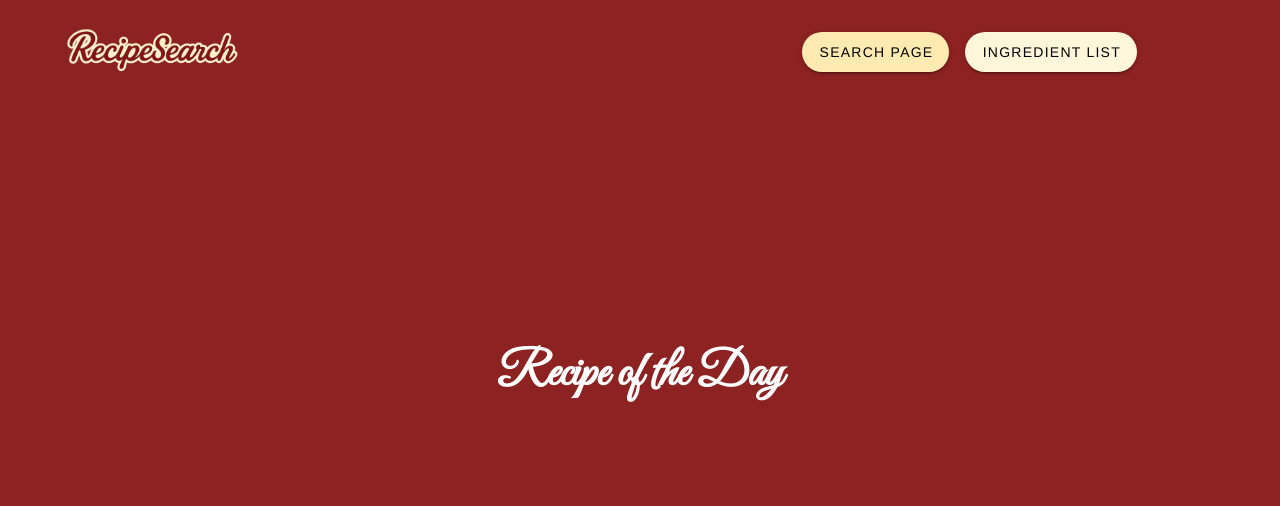
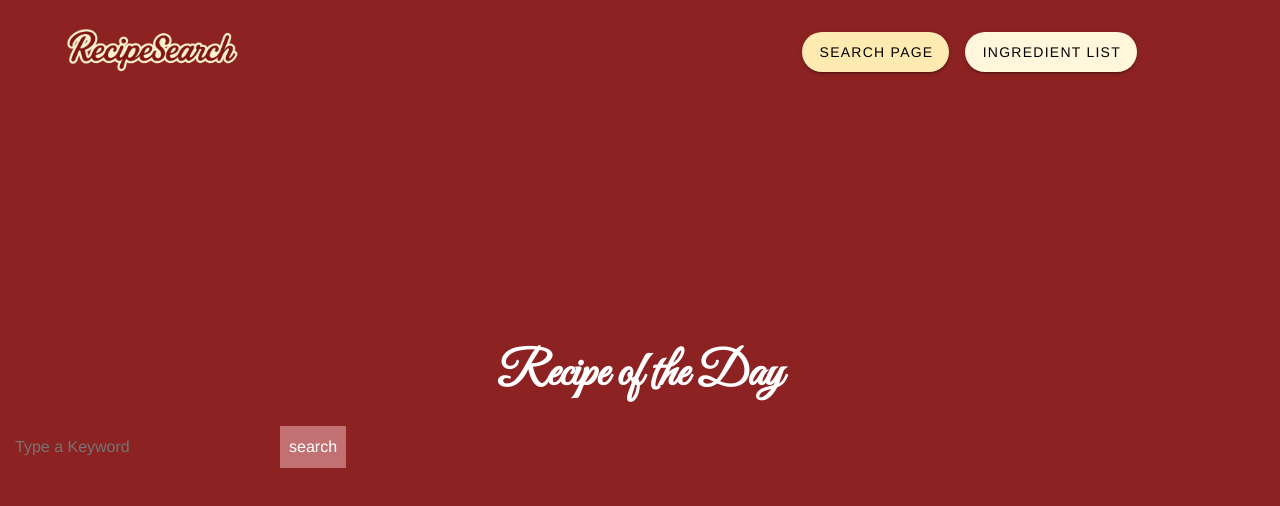
Before and after one commit to io-95/RecipeSearch, a Vue app in the folder Frontend/: page / in a window 1280 px wide. Shown: the top 506 px of the page. Built offline with nearby package versions, Linux system fonts and the light colour scheme; no server answers.

Commit message:
import center component

```diff
--- a/Frontend/src/views/LandingPage.vue
+++ b/Frontend/src/views/LandingPage.vue
@@ -1,13 +1,17 @@
 <template>
     <div class="landing-page">
         <h1 class="daily-recipe-header">Recipe of the Day</h1>
+        <Centre></Centre>
     </div>
 </template>
 
 <script>
-    export default {
-        name: "LandingPage",
-    }
+import Centre from '../components/Centre.vue'
+
+export default {
+    name: "LandingPage",
+    components: { Centre }
+}
 </script>
 
 <style>
```
